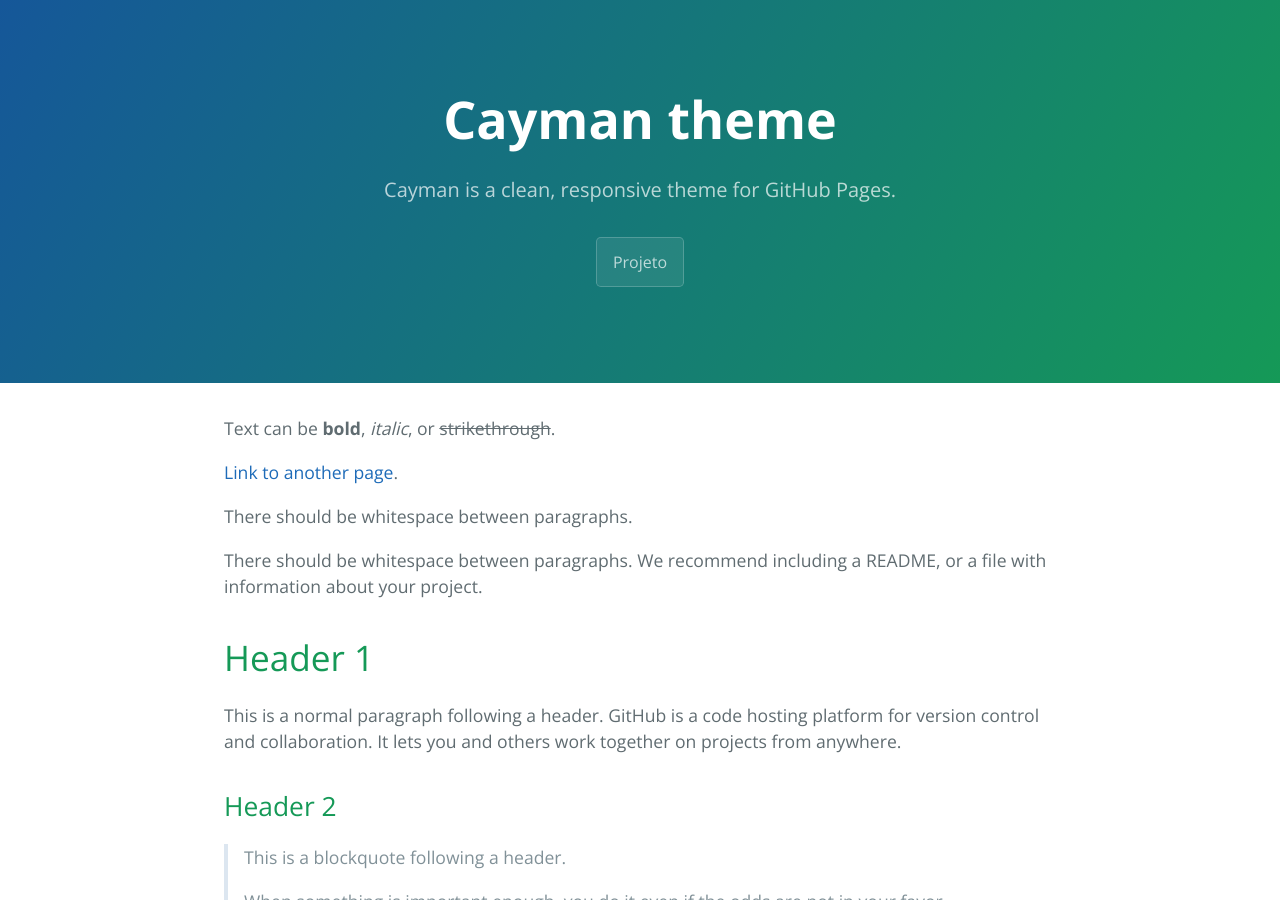
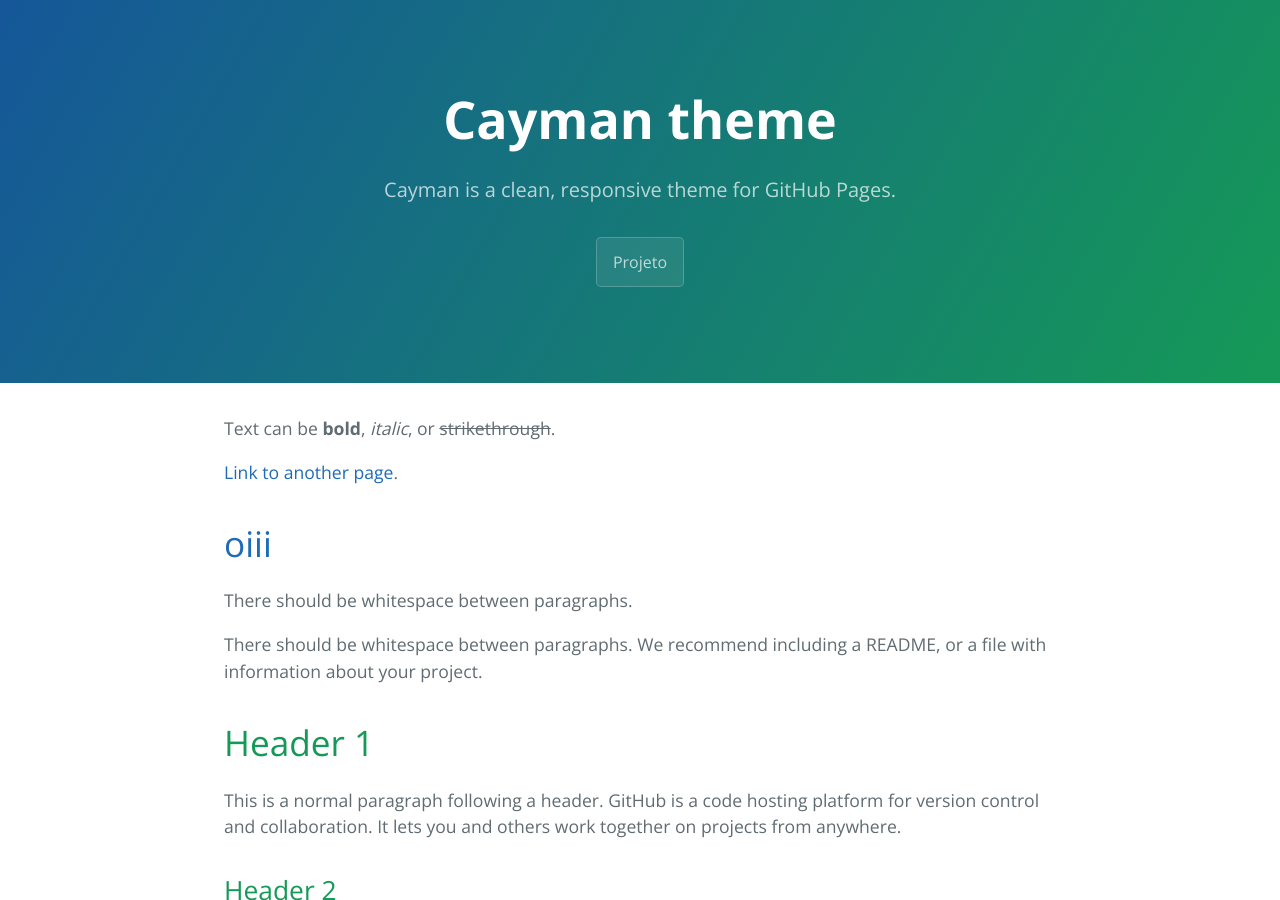
Before and after one commit to francisco1code/2020.2-CheeryUP, a Jekyll site: the page built from index.md, in a window 1280 px wide and 900 px high. Built offline with Jekyll 4.4.1, drawn with Linux system fonts in a browser that asks for light colours.

Commit message:
add sprint

```diff
--- a/index.md
+++ b/index.md
@@ -5,6 +5,8 @@
 Text can be **bold**, _italic_, or ~~strikethrough~~.
 
 [Link to another page](./another-page.html).
+
+# [oiii](docs/sprint0.md)
 
 There should be whitespace between paragraphs.
 
```
Also changed, not shown: docs/sprint0.md (added, +1 -0 lines).
